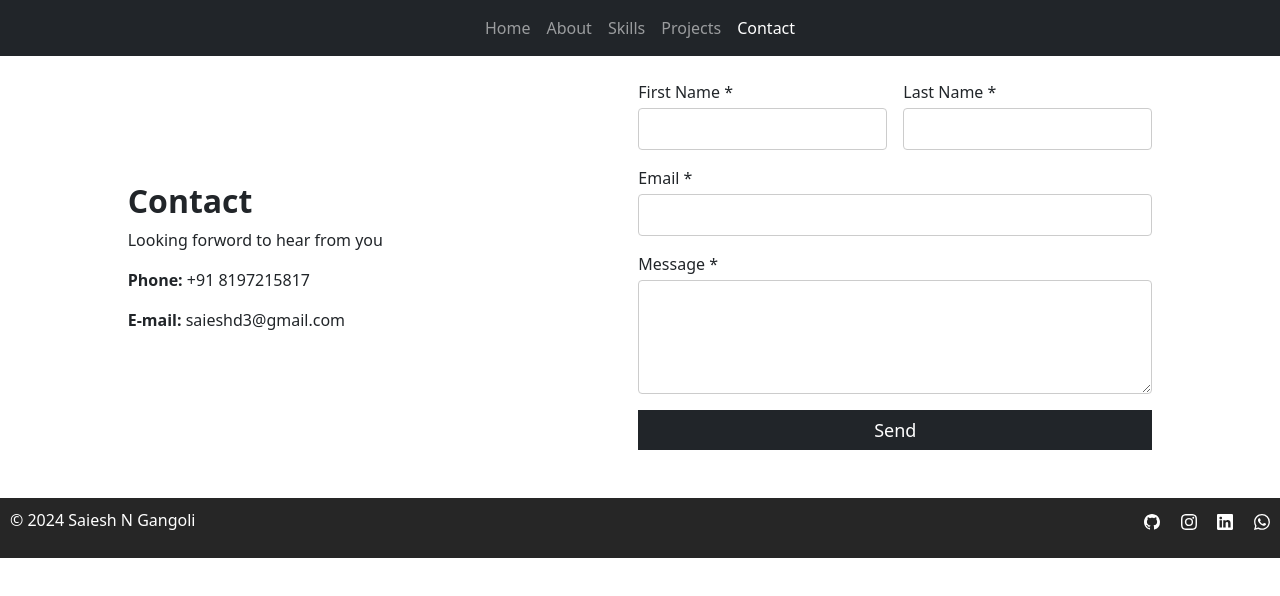
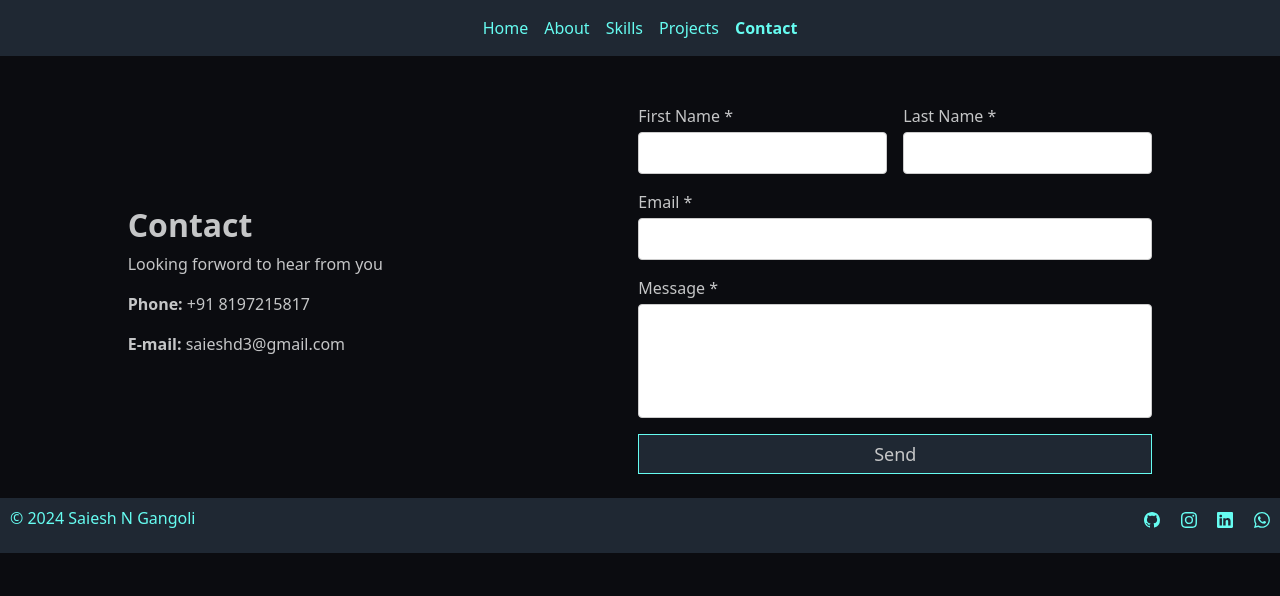
Before and after one commit to Saiesh-N-Gangoli/saiesh-portfolio, a React (Create React App) app: page /contact in a window 1280 px wide. Shown: the top 596 px of the page. Built offline with nearby package versions, Linux system fonts and the light colour scheme.

Commit message:
Added comtacts

```diff
--- a/package.json
+++ b/package.json
@@ -3,6 +3,7 @@
   "version": "0.1.0",
   "private": true,
   "dependencies": {
+    "@emailjs/browser": "^4.3.3",
     "@testing-library/jest-dom": "^5.17.0",
     "@testing-library/react": "^13.4.0",
     "@testing-library/user-event": "^13.5.0",
@@ -15,6 +16,7 @@
     "react-router": "^6.23.1",
     "react-router-dom": "^6.23.1",
     "react-scripts": "5.0.1",
+    "react-toastify": "^10.0.5",
     "web-vitals": "^2.1.4"
   },
   "scripts": {
--- a/src/Contact/Contact.css
+++ b/src/Contact/Contact.css
@@ -31,13 +31,13 @@
   }
 
   textarea {
-    resize: vertical;
+    resize: none !important;
   }
 
   .submit-button {
-    background-color: rgb(33,37,41);
-    color: #ffffff;
-    border: none;
+    background-color: #1F2833;
+    color: #C5C6C7;
+    border: 1px solid #66FCF1;
     width: 100px;
     height: 40px;
     font-size: 18px;
@@ -48,8 +48,8 @@
   }
 
   .submit-button:hover {
-    background-color: #262626;
-    color: white;
+    background-color: rgb(22, 22, 22) ;
+    color: #C5C6C7;
   }
 
   .main-contact-container{
@@ -61,3 +61,11 @@
     justify-content: center;
     flex-direction: column;
   }
+
+  .form-field label{
+    color: #C5C6C7;
+  }
+
+  .left-contact-container p, .left-contact-container h2{
+    color: #C5C6C7;
+  }
--- a/src/Contact/Contact.js
+++ b/src/Contact/Contact.js
@@ -6,7 +6,7 @@ import ContactForm from "./ContactForm";
 const Contact = () => {
   return (
     <div>
-      <div className="main-contact-container d-flex mt-4">
+      <div className="main-contact-container d-flex mt-5">
         <div className="left-contact-container">
             <h2 className="fw-bold">Contact</h2>
             <p className="fw-light">Looking forword to hear from you</p>
@@ -19,7 +19,7 @@ const Contact = () => {
         <ContactForm/>
         </div>
       </div>
-     <div className='mt-5'>
+     <div className='mt-4'>
      <Footer/>
      </div>
     </div>
--- a/src/Contact/ContactForm.js
+++ b/src/Contact/ContactForm.js
@@ -1,14 +1,40 @@
-import React from 'react'
+import React, { useRef } from 'react'
 import './Contact.css'
+import emailjs from '@emailjs/browser';
+import 'react-toastify/dist/ReactToastify.css';
+import { ToastContainer, toast } from 'react-toastify';
 
 const ContactForm = () => {
+    const form = useRef();
+
+    const sendEmail = (e) => {
+      e.preventDefault();
+
+      emailjs
+        .sendForm('service_ch54ycl', 'template_gcflpos', form.current, {
+          publicKey: 'Naqr6vIdc1BSWKFxi',
+        })
+        .then(
+          () => {
+            console.log('SUCCESS!');
+            toast.success("Message sent",{
+                position: "top-center",
+                closeButton: false
+              });
+          },
+          (error) => {
+            console.log('FAILED...', error.text);
+          },
+        );
+    };
   return (
     <React.Fragment>
-       <form className="contact-form">
+        <ToastContainer />
+       <form className="contact-form" ref={form} onSubmit={sendEmail}>
        <div className="form-group">
         <div className="form-field">
           <label htmlFor="firstName">First Name *</label>
-          <input type="text" id="firstName" name="firstName" required/>
+          <input type="text" id="firstName" name="user_name" required/>
         </div>
         <div className="form-field">
           <label htmlFor="lastName">Last Name *</label>
@@ -18,7 +44,7 @@ const ContactForm = () => {
       <div className="form-group">
         <div className="form-field">
           <label htmlFor="email">Email *</label>
-          <input type="email" id="email" name="email" required />
+          <input type="email" id="email" name="user_email" required />
         </div>
       </div>
       <div className="form-group">
@@ -28,7 +54,7 @@ const ContactForm = () => {
         </div>
       </div>
       <div className="form-group">
-        <button type="submit" className="submit-button">Send</button>
+        <button type="submit" className="submit-button" value="Send">Send</button>
       </div>
     </form>
     </React.Fragment>
--- a/src/Footer-Design/Footer.css
+++ b/src/Footer-Design/Footer.css
@@ -1,8 +1,9 @@
 .footer-comp{
     justify-content: space-between;
-    background-color: #262626;
-    color: #fff;
-    padding: 10px 10px;
+    background-color: #1F2833;
+    color: #66FCF1 !important;
+    padding: 8px 10px;
+    height: 55px;
 }
 
 .right-side-of-footer{
--- a/src/NavigationBar/NavigationBar.css
+++ b/src/NavigationBar/NavigationBar.css
@@ -0,0 +1,12 @@
+.navigation-bar{
+    background-color: #1F2833 !important;
+    color: #66FCF1 !important;
+}
+
+.color-navigation-font{
+    color: #66FCF1 !important;
+}
+
+.color-navigation-font.active{
+    font-weight: bold;
+}
--- a/src/NavigationBar/NavigationBar.js
+++ b/src/NavigationBar/NavigationBar.js
@@ -9,18 +9,18 @@ const NavigationBar = () => {
   const navigate = useNavigate();
   const location = useLocation();
   return (
-    <Navbar bg="dark" variant="dark" className="navigation-bar w-100">
+    <Navbar className="navigation-bar w-100">
     <Container className="justify-content-between">
-      <Nav className="mx-auto">
-        <Nav.Link onClick={() => navigate('/')}
+      <Nav className="mx-auto" >
+        <Nav.Link className='color-navigation-font' onClick={() => navigate('/')}
         active={location.pathname === '/'}>Home</Nav.Link>
-        <Nav.Link onClick={() => navigate('/about')}
+        <Nav.Link className='color-navigation-font' onClick={() => navigate('/about')}
         active={location.pathname === '/about'}>About</Nav.Link>
-        <Nav.Link onClick={() => navigate('/skills')}
+        <Nav.Link className='color-navigation-font' onClick={() => navigate('/skills')}
         active={location.pathname === '/skills'}>Skills</Nav.Link>
-        <Nav.Link onClick={() => navigate('/projects')}
+        <Nav.Link className='color-navigation-font' onClick={() => navigate('/projects')}
         active={location.pathname === '/projects'}>Projects</Nav.Link>
-        <Nav.Link onClick={() => navigate('/contact')}
+        <Nav.Link className='color-navigation-font' onClick={() => navigate('/contact')}
         active={location.pathname === '/contact'}>Contact</Nav.Link>
       </Nav>
     </Container>
--- a/src/index.css
+++ b/src/index.css
@@ -6,6 +6,7 @@ body {
     sans-serif;
   -webkit-font-smoothing: antialiased;
   -moz-osx-font-smoothing: grayscale;
+  background-color: #0B0C10 !important;
 }
 
 code {
```
Also changed, not shown: 1 other file (tests, documents, lock files or other folders).
